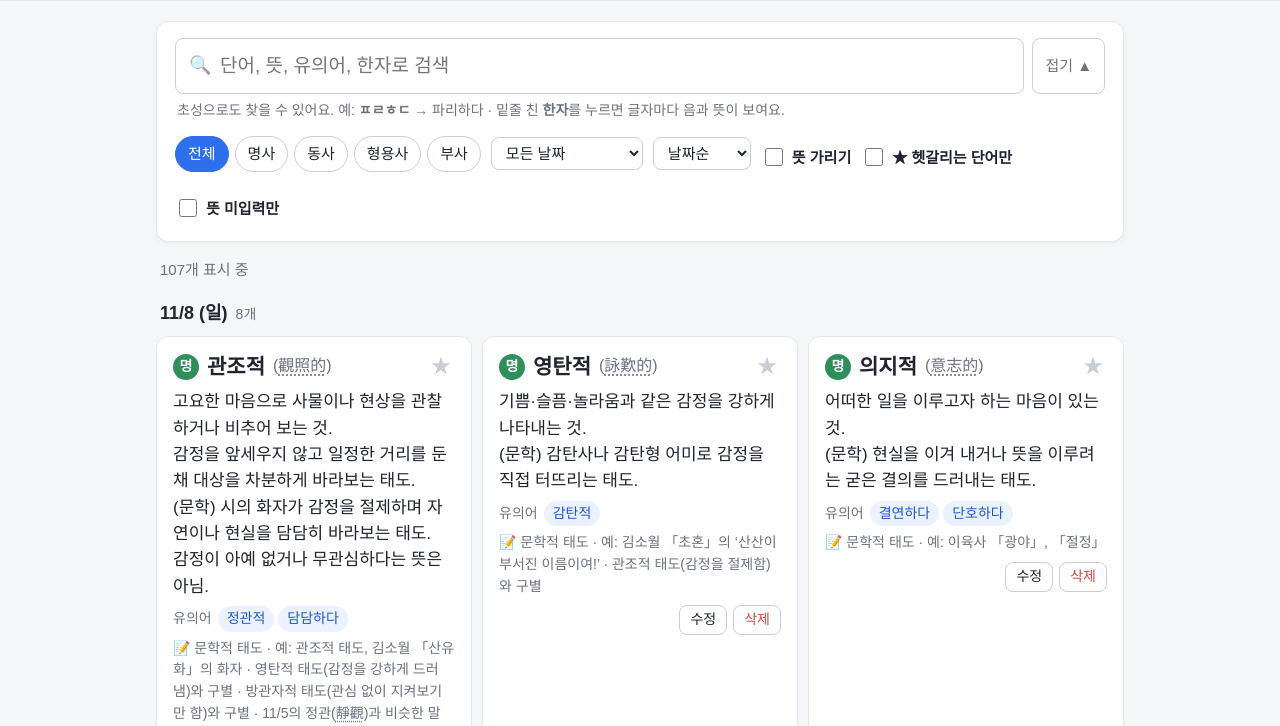
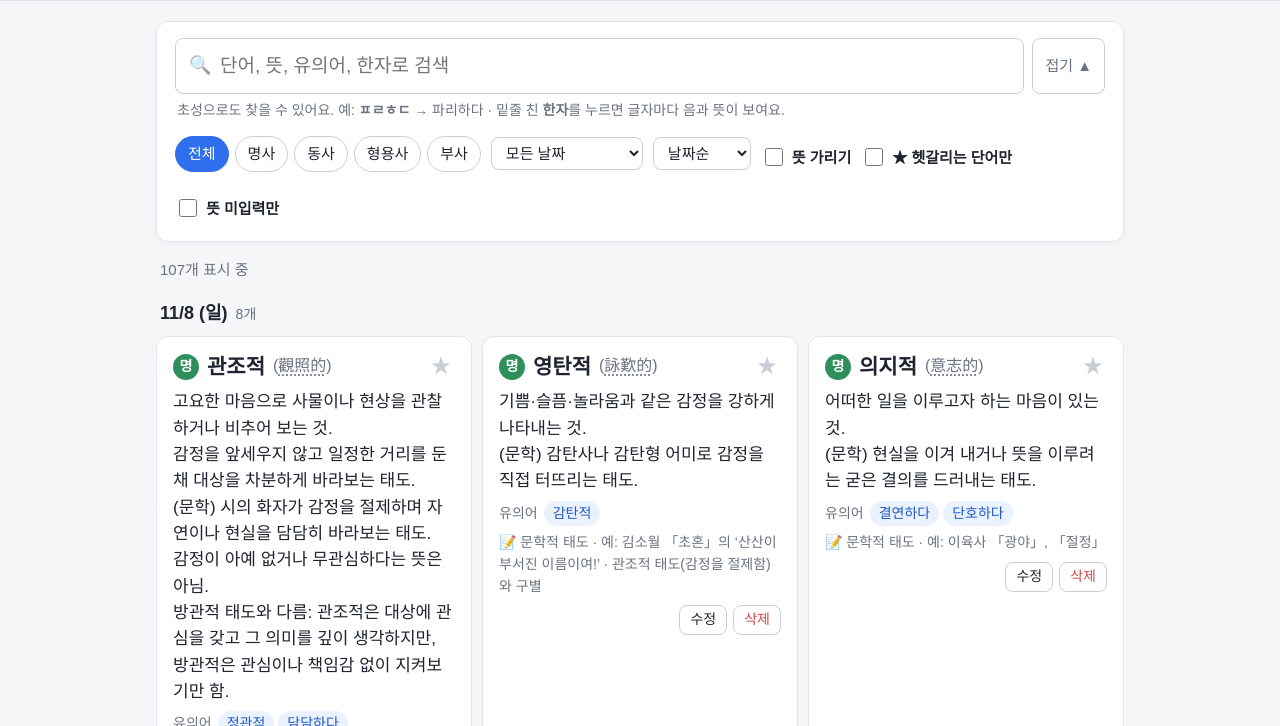
Before and after one commit to Sunnykim93/study, a plain HTML site: page korean/index.html in a window 1280 px wide. Shown: the part 74-800 px from the top of the page. Drawn offline with Linux system fonts and the light colour scheme; a web font is replaced by a local one.

Commit message:
어휘 노트: 관조적 뜻에 방관적 태도와의 차이 추가 (이미 받은 기기도 갱신)
Co-Authored-By: Claude Opus 5.5 <noreply@anthropic.com>

```diff
--- a/korean/index.html
+++ b/korean/index.html
@@ -439,7 +439,7 @@ const SEED = [
   ['2026-11-05', '형', '자심하다', '滋甚', '더욱 심하다.', '극심하다', '', '예: 피해가 자심하다'],
   ['2026-11-05', '형', '걸찍스런', '', '말이나 행동이 재미있으나 천하고 교양이 없다.\n음식이 매우 많고 넉넉하다.\n노래 따위가 매우 구성지다.', '걸쭉하다, 푸지다', '', '기본형: 걸찍스럽다 · 사전에는 없고, ‘걸찍하다’가 ‘걸쭉하다’의 방언이라 걸쭉하다의 뜻으로 풀이함'],
   // 11/8
-  ['2026-11-08', '명', '관조적', '觀照的', '고요한 마음으로 사물이나 현상을 관찰하거나 비추어 보는 것.\n감정을 앞세우지 않고 일정한 거리를 둔 채 대상을 차분하게 바라보는 태도.\n(문학) 시의 화자가 감정을 절제하며 자연이나 현실을 담담히 바라보는 태도.\n감정이 아예 없거나 무관심하다는 뜻은 아님.', '정관적, 담담하다', '', '문학적 태도 · 예: 관조적 태도, 김소월 「산유화」의 화자 · 영탄적 태도(감정을 강하게 드러냄)와 구별 · 방관자적 태도(관심 없이 지켜보기만 함)와 구별 · 11/5의 정관(靜觀)과 비슷한 말'],
+  ['2026-11-08', '명', '관조적', '觀照的', '고요한 마음으로 사물이나 현상을 관찰하거나 비추어 보는 것.\n감정을 앞세우지 않고 일정한 거리를 둔 채 대상을 차분하게 바라보는 태도.\n(문학) 시의 화자가 감정을 절제하며 자연이나 현실을 담담히 바라보는 태도.\n감정이 아예 없거나 무관심하다는 뜻은 아님.\n방관적 태도와 다름: 관조적은 대상에 관심을 갖고 그 의미를 깊이 생각하지만, 방관적은 관심이나 책임감 없이 지켜보기만 함.', '정관적, 담담하다', '', '문학적 태도 · 예: 관조적 태도, 김소월 「산유화」의 화자 · 영탄적 태도(감정을 강하게 드러냄)와 구별 · 11/5의 정관(靜觀)과 비슷한 말'],
   ['2026-11-08', '명', '영탄적', '詠歎的', '기쁨·슬픔·놀라움과 같은 감정을 강하게 나타내는 것.\n(문학) 감탄사나 감탄형 어미로 감정을 직접 터뜨리는 태도.', '감탄적', '', '문학적 태도 · 예: 김소월 「초혼」의 ‘산산이 부서진 이름이여!’ · 관조적 태도(감정을 절제함)와 구별'],
   ['2026-11-08', '명', '의지적', '意志的', '어떠한 일을 이루고자 하는 마음이 있는 것.\n(문학) 현실을 이겨 내거나 뜻을 이루려는 굳은 결의를 드러내는 태도.', '결연하다, 단호하다', '', '문학적 태도 · 예: 이육사 「광야」, 「절정」'],
   ['2026-11-08', '명', '비판적', '批判的', '현상이나 사물의 옳고 그름을 판단하여 밝히거나 잘못된 점을 지적하는 것.\n(문학) 대상이나 현실의 문제점을 드러내어 따지는 태도.', '', '무비판적', '문학적 태도 · 예: 신동엽 「껍데기는 가라」 · 풍자적 태도(빗대어 비웃음)와 구별'],
@@ -472,7 +472,10 @@ const OLD_NOTES = {
 // 뜻을 바꾼 기본 단어의 예전 뜻. 기기에 예전 뜻 그대로 있으면 한자·뜻·유의어·메모를 새 자료로 바꿈
 const OLD_MEANINGS = {
   w96: '용모와 풍채를 통틀어 이르는 말.', // 신수: 身手 → 身數 (노트 예시가 운수 뜻)
-  w101: '고요한 마음으로 사물이나 현상을 관찰하거나 비추어 보는 것.', // 관조적: 태도 설명 추가
+  w101: [ // 관조적: 태도 설명 추가, 방관적과의 차이 추가
+    '고요한 마음으로 사물이나 현상을 관찰하거나 비추어 보는 것.',
+    '고요한 마음으로 사물이나 현상을 관찰하거나 비추어 보는 것.\n감정을 앞세우지 않고 일정한 거리를 둔 채 대상을 차분하게 바라보는 태도.\n(문학) 시의 화자가 감정을 절제하며 자연이나 현실을 담담히 바라보는 태도.\n감정이 아예 없거나 무관심하다는 뜻은 아님.',
+  ],
 };
 // 예전에는 RENAMED가 load()보다 뒤에 있어서 저장 자료를 못 읽고 늘 기본 단어로 새로 시작했음.
 // 그동안 '받은 단어' 기록만 쌓였으므로, 이 기기에서 한 번은 빠진 기본 단어를 모두 다시 넣음.
@@ -535,7 +538,7 @@ function fillBlanks(saved) {
     if (w.note === '노트 글씨가 ‘되룩거리다’로도 보임 — 확인 필요') w.note = s.note;
     // 메모를 고친 기본 단어: 예전 메모 그대로면 새 메모로 바꿈
     if (OLD_NOTES[w.id] === w.note) w.note = s.note;
-    if (OLD_MEANINGS[w.id] === w.meaning) {
+    if ([].concat(OLD_MEANINGS[w.id]).includes(w.meaning)) {
       Object.assign(w, { hanja: s.hanja, meaning: s.meaning, syn: s.syn, ant: s.ant, note: s.note });
     }
     if ((w.meaning || '').trim() || !s.meaning) return;
```
